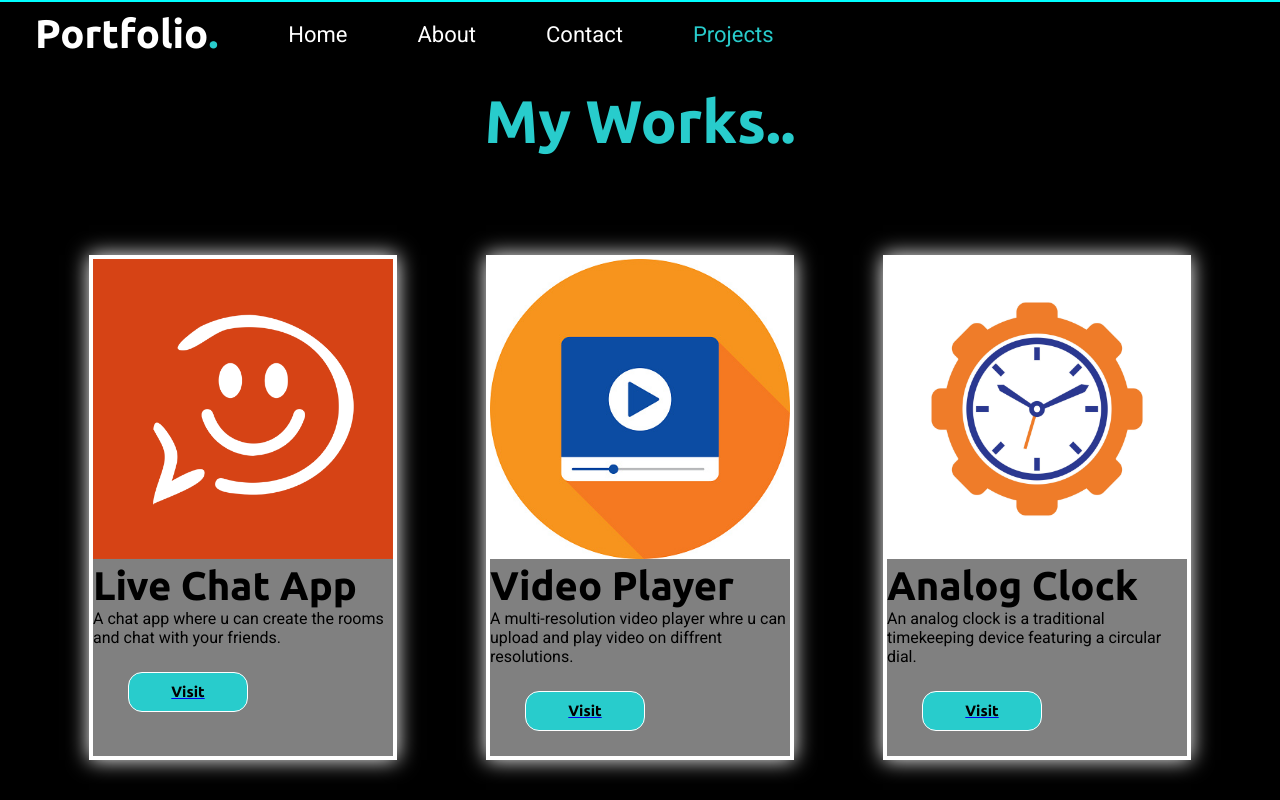
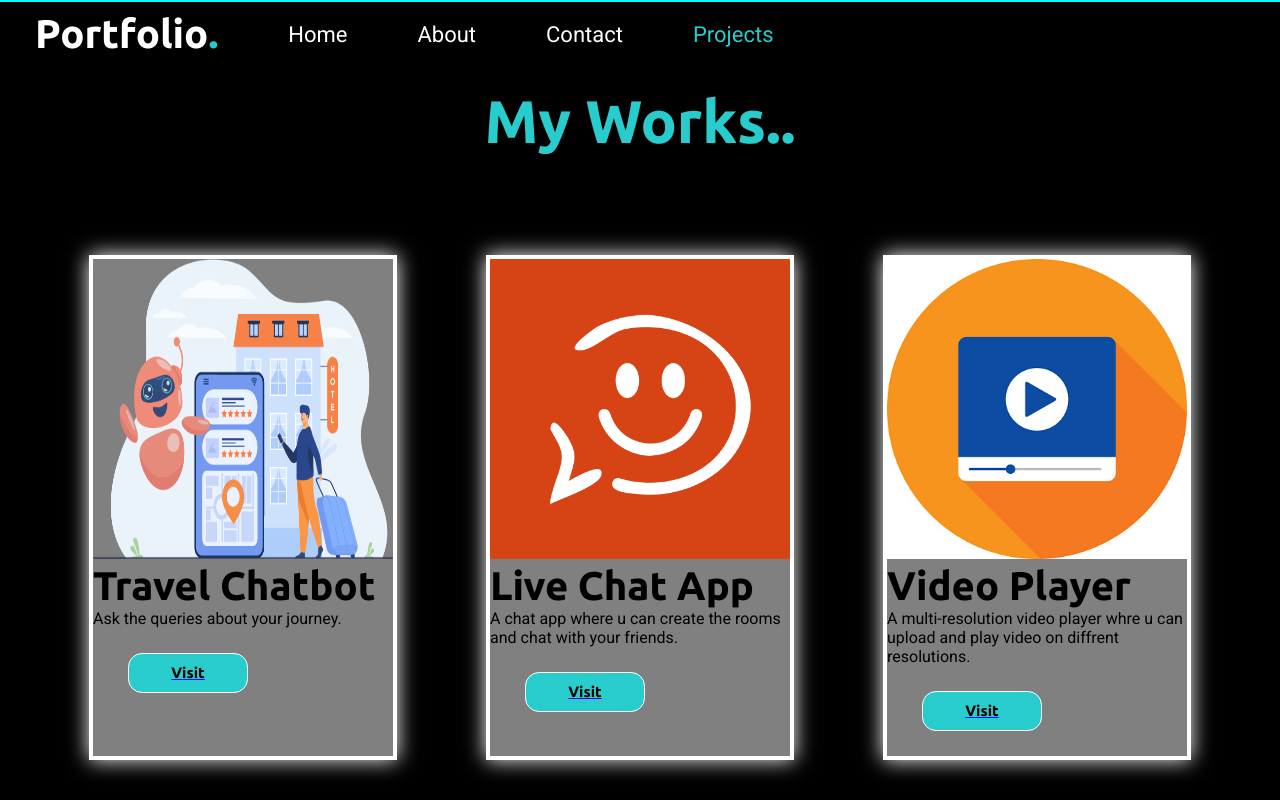
Before and after one commit to mohd-mustajab/Portfolio-react, a React (Vite) app: page /project in a window 1280 px wide. Shown: the top 800 px of the page. Built offline with nearby package versions, Linux system fonts and the light colour scheme.

Commit message:
add a project named travel chatbot

```diff
--- a/src/components/Project.jsx
+++ b/src/components/Project.jsx
@@ -10,6 +10,7 @@ import projectIMG4 from './Assets/TodolistImg.jpg'
 import projectIMG5 from './Assets/UserdataImg.jpg'
 import projectIMG6 from './Assets/ChatAppImg.png'
 import projectIMG7 from './Assets/VideoPlayerImg.jpg'
+import projectIMG8 from './Assets/chatbotImg.png'
 
 const Project = () => {
   return (
@@ -17,6 +18,16 @@ const Project = () => {
       <Navbar />
       <div className="heading">My Works..</div>
       <div className="projects">
+        <Card className='card'>
+          <Card.Img variant="top" src={projectIMG8} height="300px" width="300px" />
+          <Card.Body>
+            <Card.Title>Travel Chatbot</Card.Title>
+            <Card.Text>
+            Ask the queries about your journey.
+            </Card.Text>
+            <a href="https://ai-chatbot-frontend-nlc8.onrender.com/" target='_blank'><button className="btn">Visit</button></a>
+          </Card.Body>
+        </Card>
         <Card className='card'>
           <Card.Img variant="top" src={projectIMG6} height="300px" width="300px" />
           <Card.Body>
```
Also changed, not shown: src/components/Assets/chatbotImg.png (added).
